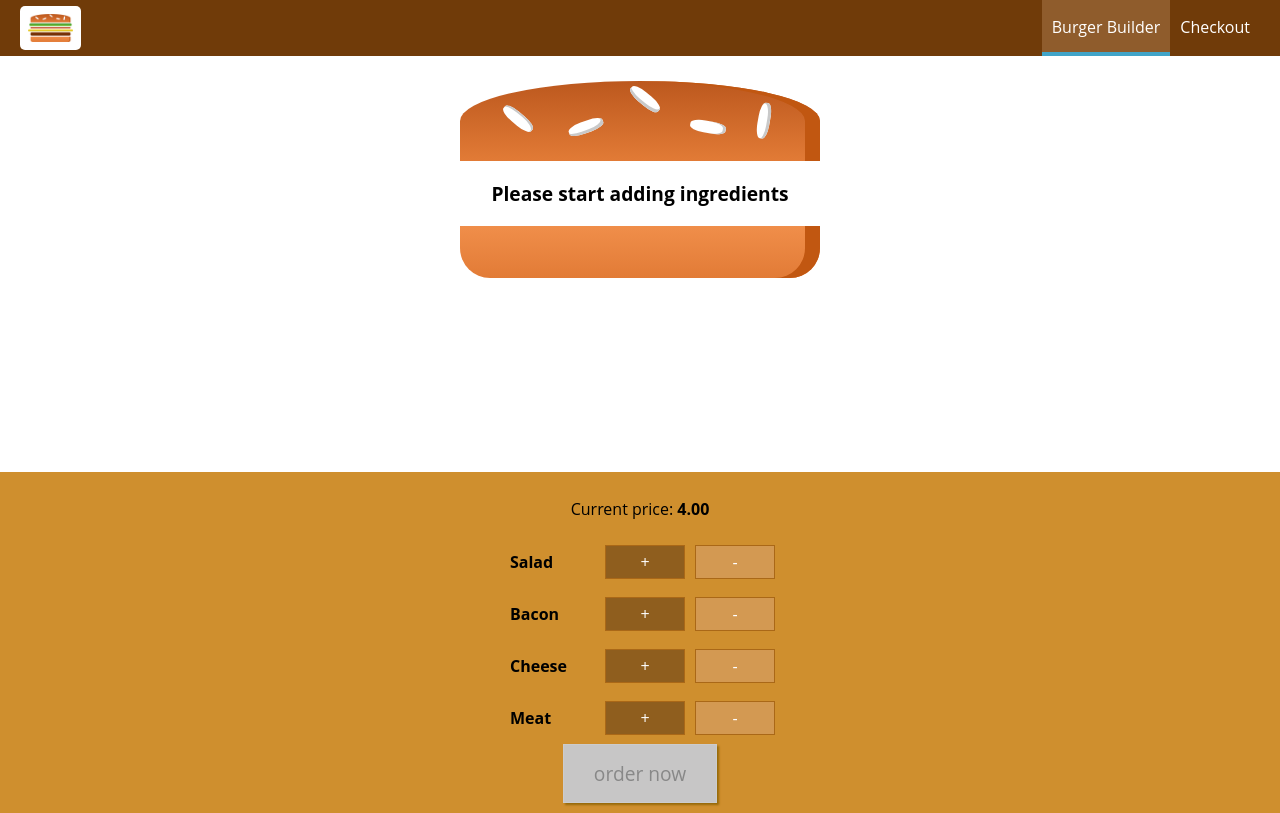
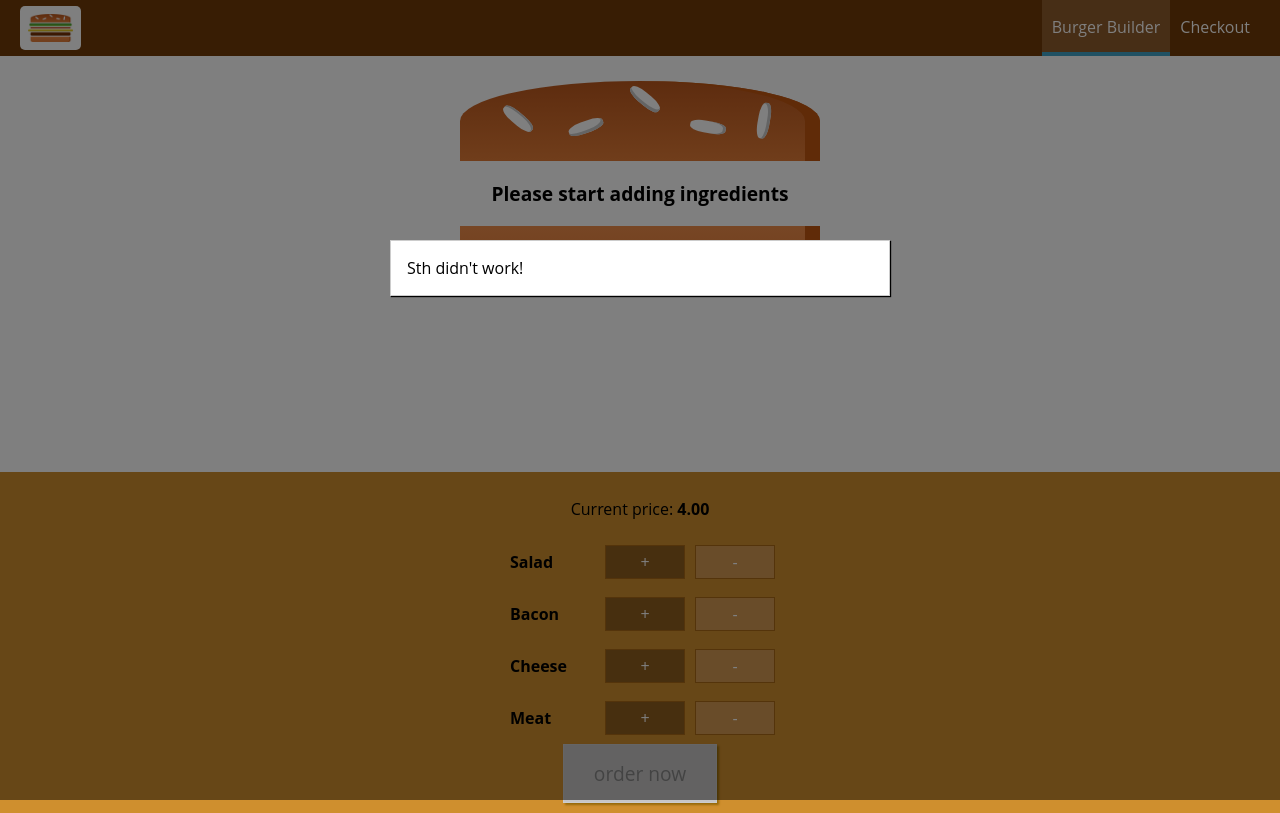
Before and after one commit to karolina-michalak/BurgerBuilderApp, a React app: page / in a window 1280 px wide. Built offline with nearby package versions, Linux system fonts and the light colour scheme.

Commit message:
displaying error all the time

```diff
--- a/src/containers/BurgerBuilder/BurgerBuilder.js
+++ b/src/containers/BurgerBuilder/BurgerBuilder.js
@@ -6,7 +6,7 @@ import Modal from '../../components/UI/Modal/Modal';
 import OrderSummary from '../../components/Burger/OrderSummary/OrderSummary'
 import axios from '../../axios-orders'
 import Spinner from '../../components/UI/Spinner/Spinner'
-
+import withErrorHandler from '../../hoc/withErrorHandler/withErrorHandler'
 
 const INGREDIENT_PRICES = {
     salad: 0.5,
@@ -159,4 +159,4 @@ class BurgerBuilder extends Component{
 
 }
 
-export default BurgerBuilder
+export default withErrorHandler(BurgerBuilder)
--- /dev/null
+++ b/src/hoc/withErrorHandler/withErrorHandler.js
@@ -0,0 +1,18 @@
+import React from 'react';
+import Modal from '../../components/UI/Modal/Modal';
+import ReactAux from '../ReactAux'
+
+const withErrorHandler = WrappedComponent => {
+    return (props) => {
+        return(
+            <ReactAux>
+                <Modal show>
+                    Sth didn't work!
+                </Modal>
+                <WrappedComponent {...props}/>
+            </ReactAux>
+        )
+    }
+}
+
+export default withErrorHandler
```
